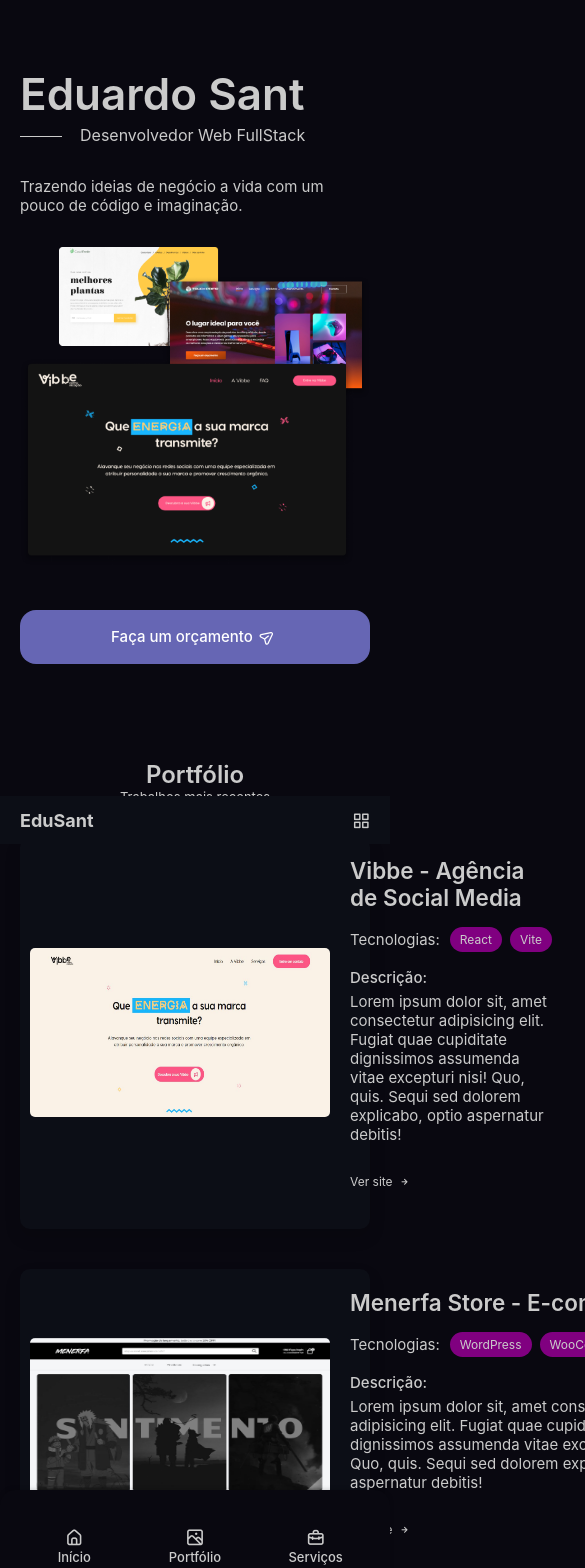
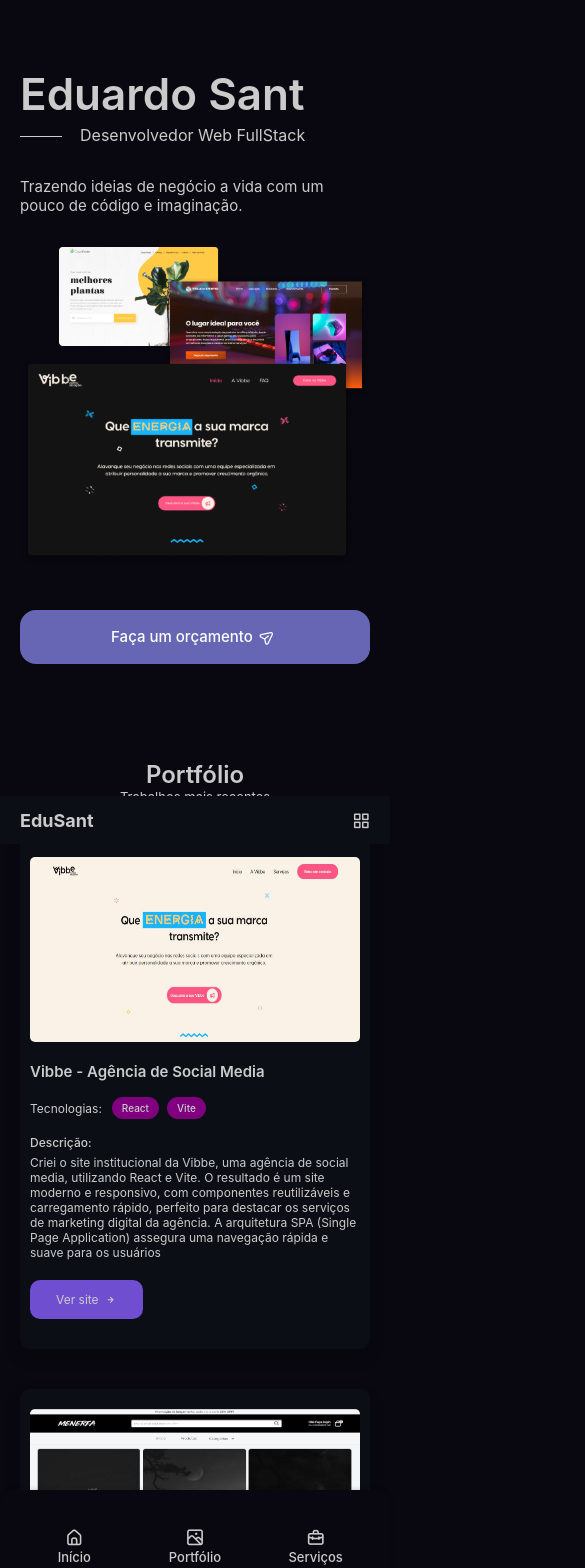
Before and after one commit to edusantsouza/final-portfolio, a React (Create React App) app: page / in a window 390 px wide. Shown: the top 1568 px of the page, 585 px wide, since content can reach past the window. Built offline with nearby package versions, Linux system fonts and the light colour scheme.

Commit message:
atualizações

```diff
--- a/src/components/Contatc/index.css
+++ b/src/components/Contatc/index.css
@@ -177,7 +177,7 @@
   }
 
   .contact__form {
-    width: 50%;
+    width: 75%;
   }
 
   .contact__container-title {
@@ -222,6 +222,11 @@
     width: 100%;
   }
 
+  .contact__way-item {
+    width: 100%;
+  }
+
+
   .form__icon {
     height: 30px;
     margin-left: .5rem;
--- a/src/components/Portfolio/index.css
+++ b/src/components/Portfolio/index.css
@@ -53,11 +53,19 @@
   align-items: center;
   color: var(--text-color);
   transition: .3s;
-  padding: 1rem 1rem 1rem 0;
+  padding: 1.2rem 2.6rem;
+  background-color: var(--highlight-color);
+  border-radius: 10px;
+}
+
+.portfolio__see-more:hover {
+  background-color: var(--button-color);
+
+  padding-right: 4rem ;
 }
 
 .portifolio__tecnologies{
-  font-size: var(--medium-font-size);
+  font-size: var(--normal-font-size);
   color: var(--text-color);
 }
 
@@ -81,8 +89,9 @@
 
 .portfolio__stack {
   display: flex;
-  align-items: center;
+  align-items:  flex-start;
   gap: 1rem;
+  justify-content:flex-start;
 }
 
 .portfolio__info{
@@ -92,20 +101,16 @@
 
 
 .portfolio__stack-icons{
-  font-size: var(--h3-font-size);
   display: flex;
   gap: .8rem;
   align-items: center;
+  flex-wrap: wrap;
 }
 
 .portfolio__item-img{
   aspect-ratio: 16/9;
   max-width: 300px;
   border-radius: 5px;
-}
-
-.bxl-javascript:before{
-  font-size: var(--h2-font-size);
 }
 
 /*============= Breakpoints ===================*/
@@ -123,6 +128,14 @@
 
 /*============= Para tela média ===================*/
 @media screen and (max-width: 768px){
+.portfolio__item{
+  flex-direction: column;
+}
+
+.portfolio__item-img{
+ max-width: 100%;
+}
+
 }
 
 @media screen and (max-width: 576px){
@@ -131,6 +144,28 @@
     column-gap: 1rem;
     row-gap: 4rem;
   }
+
+  .portifolio__tecnologies{
+    font-size: var(--smaller-font-size);
+  }
+
+  .portfolio__item__name{
+    font-size: var(--normal-font-size);
+  }
+
+  .portfolio__item__description{
+    font-size: var(--smaller-font-size);
+  }
+
+  .portfolio__stack{
+    font-size: var(--tiny-font-size);
+    align-items: center;
+  }
+
+  .stack__item{
+    font-size: var(--tiny-font-size);
+    font-weight: var(--font-medium);
+  }
 }
 
 /*============= Para telas menores ===================*/
--- a/src/components/Portfolio/index.jsx
+++ b/src/components/Portfolio/index.jsx
@@ -7,7 +7,7 @@
   const projects = [
     {
       name: 'Vibbe - Agência de Social Media',
-      description: "Lorem ipsum dolor sit, amet consectetur adipisicing elit. Fugiat quae cupiditate dignissimos assumenda vitae excepturi nisi! Quo, quis. Sequi sed dolorem explicabo, optio aspernatur debitis!",
+      description: "Criei o site institucional da Vibbe, uma agência de social media, utilizando React e Vite. O resultado é um site moderno e responsivo, com componentes reutilizáveis e carregamento rápido, perfeito para destacar os serviços de marketing digital da agência. A arquitetura SPA (Single Page Application) assegura uma navegação rápida e suave para os usuários",
       urlImg: 'vibbe-img.JPG',
       urlSite: 'https://vibbe-co.vercel.app/',
       urlRepo: 'https://github.com/edusantsouza/vibbe.co',
@@ -18,7 +18,7 @@
     },
     {
       name: 'Menerfa Store - E-commerce',
-      description: "Lorem ipsum dolor sit, amet consectetur adipisicing elit. Fugiat quae cupiditate dignissimos assumenda vitae excepturi nisi! Quo, quis. Sequi sed dolorem explicabo, optio aspernatur debitis!",
+      description: "Desenvolvi a Menerfa, um e-commerce de camisetas, utilizando WordPress, PHP e WooCommerce. O site é responsivo, garantindo uma experiência de compra fluida em dispositivos móveis. Além disso, implementei otimizações de desempenho para carregamentos rápidos e integração com gateways de pagamento para facilitar as transações.",
       urlImg: 'mnf4.JPG',
       urlSite: 'https://menerfa.com.br',
       urlRepo: 'https://github.com/edusantsouza/menerfa-project',
@@ -30,7 +30,7 @@
     },
     {
       name: 'Touch Prime - Loja de Informática',
-      description: "Lorem ipsum dolor sit, amet consectetur adipisicing elit. Fugiat quae cupiditate dignissimos assumenda vitae excepturi nisi! Quo, quis. Sequi sed dolorem explicabo, optio aspernatur debitis!",
+      description: "Desenvolvi o site da Touch Prime, uma loja de informática de bairro, como um tema personalizado no WordPress. O objetivo era aumentar a visibilidade local, e o site responsivo foi otimizado para SEO local. O desempenho foi uma prioridade, garantindo que os clientes encontrem rapidamente o que precisam, seja em desktops ou dispositivos móveis",
       urlImg: 'touch.png',
       urlSite: 'https://touch-prime.vercel.app/',
       stackIcons: [
```
